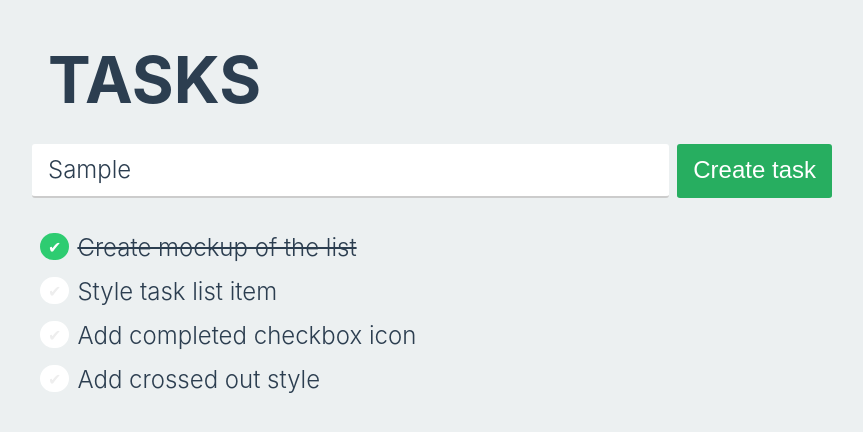
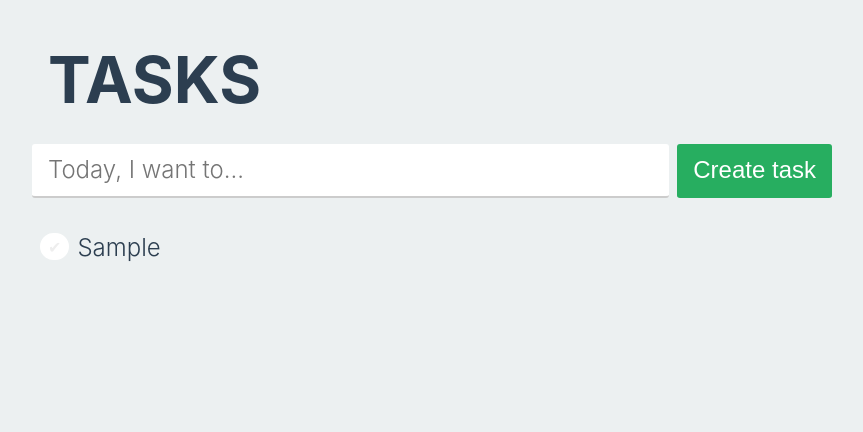
Before and after one commit to johny/react-and-redux-tasks-app, a React (Create React App) app: page / in a window 1280 px wide. Both pictures are taken after typing "Sample" into the empty fields and a click on the button "Create task". Shown: the top 432 px of the page, without its empty margins (208-1071 px from the left). Built offline with nearby package versions, Linux system fonts and the light colour scheme.

Commit message:
Implement app functionality with Redux

```diff
--- a/package.json
+++ b/package.json
@@ -8,7 +8,10 @@
   "dependencies": {
     "classnames": "^2.2.5",
     "react": "^15.4.2",
-    "react-dom": "^15.4.2"
+    "react-dom": "^15.4.2",
+    "react-redux": "^5.0.2",
+    "redux": "^3.6.0",
+    "uuid": "^3.0.1"
   },
   "scripts": {
     "start": "react-scripts start",
--- a/src/App.js
+++ b/src/App.js
@@ -1,7 +1,7 @@
 import React, { Component } from 'react';
 
 import AddTask from './components/AddTask';
-import TaskList from './components/TaskList';
+import VisibleTaskList from './containers/VisibleTaskList';
 
 class App extends Component {
   render() {
@@ -10,7 +10,7 @@ class App extends Component {
         <div className="App__headline">Tasks</div>
         <div className="App__content">
           <AddTask />
-          <TaskList />
+          <VisibleTaskList />
         </div>
       </div>
     );
--- /dev/null
+++ b/src/actions/index.js
@@ -0,0 +1,29 @@
+import uuid from 'uuid'
+
+
+/**
+ * Action types
+ */
+
+const ADD_TASK = 'ADD_TASK';
+const TOGGLE_TASK = 'TOGGLE_TASK';
+
+
+/**
+ * Action creators
+ */
+
+export function addTask(text) {
+  return {
+    type: ADD_TASK,
+    id: uuid.v4(),
+    text
+  };
+};
+
+export function toggleTask(id) {
+  return {
+    type: TOGGLE_TASK,
+    id
+  }
+};
--- a/src/components/AddTask.js
+++ b/src/components/AddTask.js
@@ -1,21 +1,33 @@
 import React from 'react';
+import { connect } from 'react-redux';
+
+import { addTask } from '../actions';
 
 import './AddTask.css';
 
-const AddTask = (props) => {
+let AddTask = ({dispatch}) => {
+
+  let input;
 
   const handleSubmit = (e) => {
     e.preventDefault();
+    // dispatch action
+    dispatch(addTask(input.value));
+
+    // reset node
+    input.value = '';
   };
 
   return (
     <form className="AddTask" onSubmit={handleSubmit}>
       <div className="AddTask__fieldset">
-        <input className="AddTask__input" autoFocus={true} placeholder="Today, I want to..." />
+        <input ref={(node) => { input = node}} className="AddTask__input" autoFocus={true} placeholder="Today, I want to..." />
         <button className="AddTask__button" type="submit">Create task</button>
       </div>
     </form>
   )
 }
 
+AddTask = connect()(AddTask)
+
 export default AddTask;
--- a/src/components/TaskList.js
+++ b/src/components/TaskList.js
@@ -3,37 +3,25 @@ import className from 'classnames';
 
 import './TaskList.css';
 
-const Task = ({text, completed}) => {
+const Task = ({onClick, text, completed}) => {
 
   const itemClassNames = className('TaskList__task', {'TaskList__task--completed': completed});
   const iconClassNames = className('TaskList__checkmark', {'TaskList__checkmark--completed': completed});
   const textClassNames = className('TaskList__text', {'TaskList__text--completed': completed});
 
   return (
-    <li className={itemClassNames}>
+    <li className={itemClassNames} onClick={onClick}>
       <span className={iconClassNames}>✔︎</span>
       <span className={textClassNames}>{text}</span>
     </li>
   );
 }
 
-const TaskList = (props) => {
-
-  const tasks = [
-    {id: 0, text: 'Create mockup of the list', completed: true},
-    {id: 1, text: 'Style task list item'},
-    {id: 2, text: 'Add completed checkbox icon'},
-    {id: 3, text: 'Add crossed out style'}
-  ];
-
+const TaskList = ({ tasks, onTaskClick }) => {
   return (
     <div className="TaskList">
       <ul className="TaskList__list">
-        {
-          tasks.map( t =>
-            <Task key={t.id} {...t} />
-          )
-        }
+        { tasks.map((t) => <Task key={t.id} {...t} onClick={() => onTaskClick(t.id)} />)}
       </ul>
     </div>
   );
--- /dev/null
+++ b/src/containers/VisibleTaskList.js
@@ -0,0 +1,24 @@
+import { connect } from 'react-redux';
+
+import {toggleTask } from '../actions'
+import TaskList from '../components/TaskList';
+
+// mapping state to props
+const mapStateToProps = (state) => {
+  return {
+    tasks: state.tasks
+  }
+}
+
+const mapDispatchToProps = (dispatch) => {
+  return {
+    onTaskClick: (id) => {
+      dispatch(toggleTask(id))
+    }
+  }
+}
+
+// create container component
+const VisibleTaskList = connect(mapStateToProps, mapDispatchToProps)(TaskList);
+
+export default VisibleTaskList;
--- a/src/index.js
+++ b/src/index.js
@@ -1,9 +1,18 @@
 import React from 'react';
 import ReactDOM from 'react-dom';
+import { Provider } from 'react-redux';
+import { createStore } from 'redux';
+
+import appReducer from './reducers';
 import App from './App';
+
 import './index.css';
 
+const store = createStore(appReducer)
+
 ReactDOM.render(
-  <App />,
+  <Provider store={store}>
+    <App />
+  </Provider>,
   document.getElementById('root')
 );
--- /dev/null
+++ b/src/reducers/index.js
@@ -0,0 +1,8 @@
+import { combineReducers } from 'redux';
+
+import tasks from './tasks'
+
+// create root app reducer for store
+const appReducer = combineReducers({tasks});
+
+export default appReducer;
--- /dev/null
+++ b/src/reducers/tasks.js
@@ -0,0 +1,38 @@
+const task = (state = {}, action) => {
+  switch (action.type) {
+    case 'ADD_TASK':
+      return {
+        id: action.id,
+        text: action.text,
+        completed: false
+      };
+    case 'TOGGLE_TASK':
+      if (state.id !== action.id ) {
+        return state;
+      }
+
+      return {
+        ...state,
+        completed: !state.completed
+      }
+    default:
+      return state;
+  }
+}
+
+const tasks = (state = [], action) => {
+  switch (action.type) {
+    case 'ADD_TASK':
+      return [
+        ...state,
+        task(undefined, action)
+      ];
+    case 'TOGGLE_TASK': {
+      return state.map((t) => task(t, action))
+    }
+    default:
+      return state;
+  }
+}
+
+export default tasks;
```
Also changed, not shown: src/reducers/visibilityFilter.js (added, +10 -0 lines).
